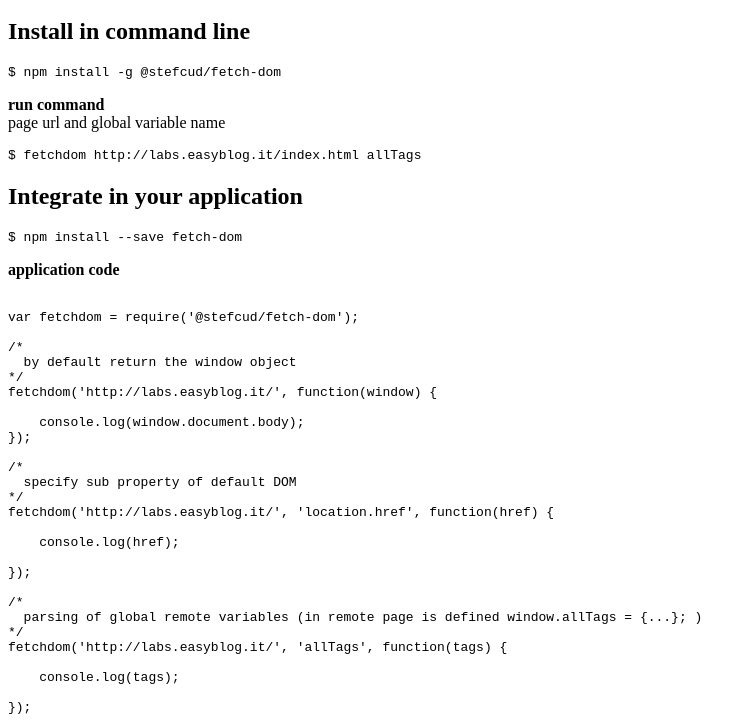
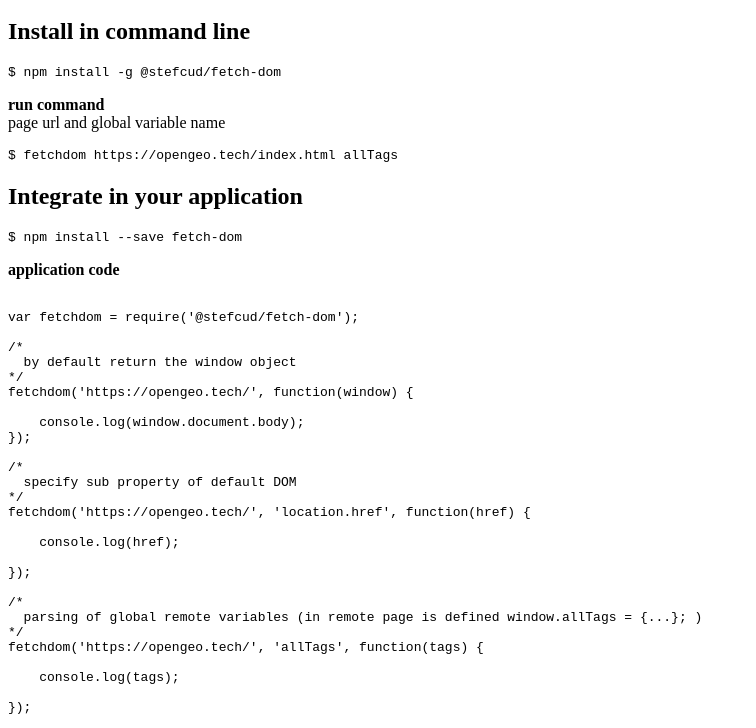
Before and after one commit to stefanocudini/node-fetch-dom, a website: page index.html in a window 1280 px wide. Shown: the part 633-1361 px from the top of the page, without its empty margins (0-756 px from the left). Drawn offline with Linux system fonts and the light colour scheme.

Commit message:
update opengeo.tech

```diff
--- a/index.html
+++ b/index.html
@@ -1,8 +1,8 @@
 <h1 id="fetch-dom">fetch-dom</h1>
 <p>Library for Nodejs that retrieve the DOM and global vars from a remote html page.</p>
-<p><a href="http://badge.fury.io/js/node-fetch-dom"><img src="https://badge.fury.io/js/node-fetch-dom.svg" alt="npm version"></a></p>
+<p><a href="https://badge.fury.io/js/node-fetch-dom"><img src="https://badge.fury.io/js/node-fetch-dom.svg" alt="npm version"></a></p>
 <p><em>Licensed under the MIT license.</em></p>
-<p><em>Copyright <a href="http://labs.easyblog.it/stefano-cudini/">Stefano Cudini</a></em></p>
+<p><em>Copyright <a href="https://opengeo.tech/stefano-cudini/">Stefano Cudini</a></em></p>
 <h2 id="source-code">Source code</h2>
 <p><a href="https://github.com/stefanocudini/node-fetch-dom">Github</a><br><a href="https://npmjs.org/package/fetch-dom">NPM</a></p>
 <h1 id="usage">Usage</h1>
@@ -10,7 +10,7 @@
 <pre><code class="lang-bash">$ npm install -g @stefcud/fetch-dom
 </code></pre>
 <p><strong>run command</strong><br>page url and global variable name</p>
-<pre><code class="lang-bash">$ fetchdom http://labs.easyblog.it/index.html allTags
+<pre><code class="lang-bash">$ fetchdom https://opengeo.tech/index.html allTags
 </code></pre>
 <h2 id="integrate-in-your-application">Integrate in your application</h2>
 <pre><code class="lang-bash">$ npm install --save fetch-dom
@@ -22,7 +22,7 @@
 /*
   by default return the window object
 */
-fetchdom(&#39;http://labs.easyblog.it/&#39;, function(window) {
+fetchdom(&#39;https://opengeo.tech/&#39;, function(window) {
 
     console.log(window.document.body);
 });
@@ -30,7 +30,7 @@
 /*
   specify sub property of default DOM
 */
-fetchdom(&#39;http://labs.easyblog.it/&#39;, &#39;location.href&#39;, function(href) {
+fetchdom(&#39;https://opengeo.tech/&#39;, &#39;location.href&#39;, function(href) {
 
     console.log(href);
 
@@ -39,7 +39,7 @@
 /*
   parsing of global remote variables (in remote page is defined window.allTags = {...}; )
 */
-fetchdom(&#39;http://labs.easyblog.it/&#39;, &#39;allTags&#39;, function(tags) {
+fetchdom(&#39;https://opengeo.tech/&#39;, &#39;allTags&#39;, function(tags) {
 
     console.log(tags);
 
--- a/package.json
+++ b/package.json
@@ -24,7 +24,7 @@
   "author": {
     "name": "Stefano Cudini",
     "email": "stefano.cudini@gmail.com",
-    "url": "http://labs.easyblog.it/"
+    "url": "https://opengeo.tech/"
   },
   "license": "MIT",
   "bugs": {
```
Also changed, not shown: README.md.
